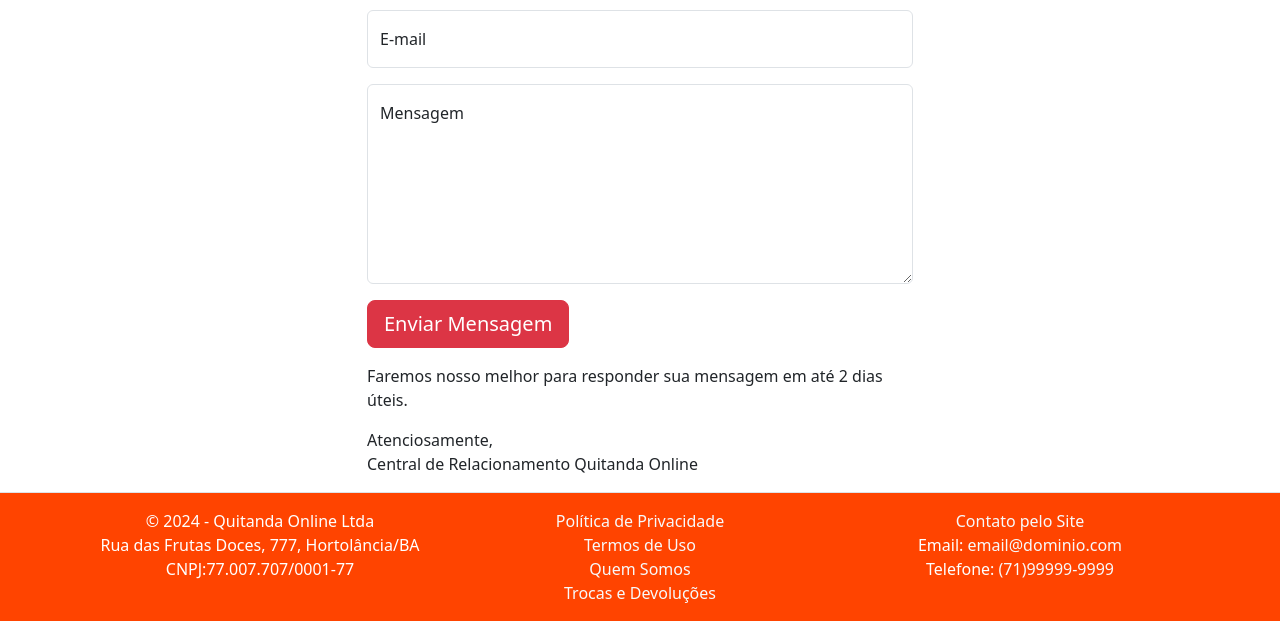
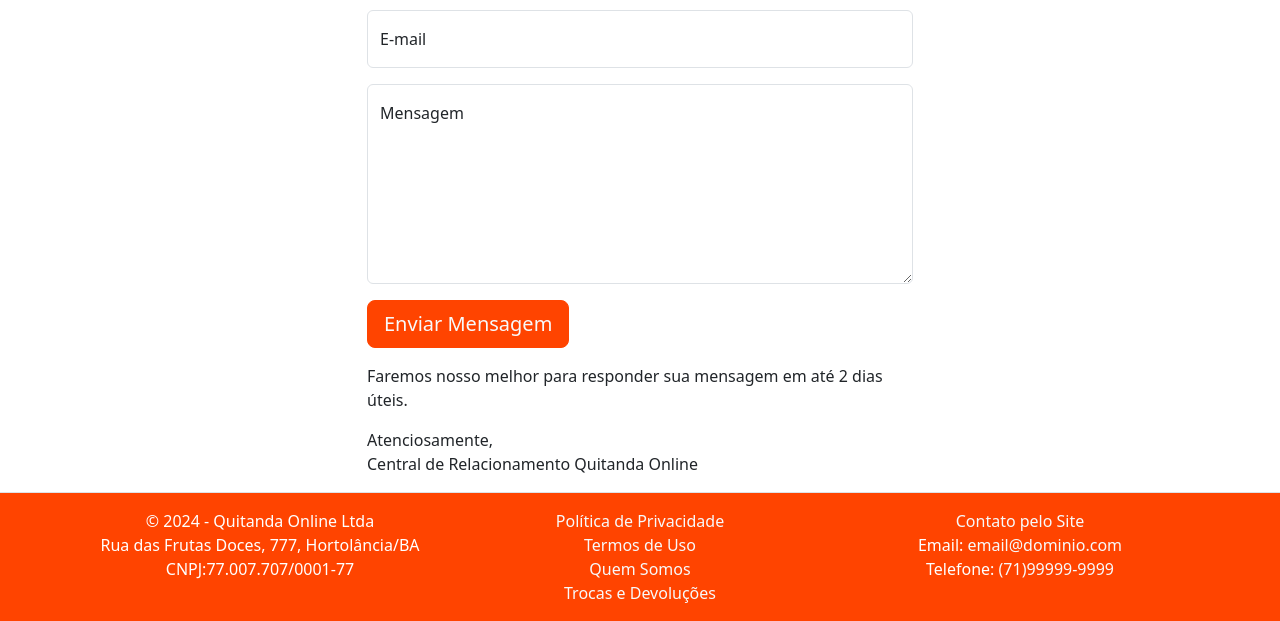
Before and after one commit to flavio16silva/Quitanda, a plain HTML site: page contato.html in a window 1280 px wide. Shown: the part 196-817 px from the top of the page. Drawn offline with nearby package versions, Linux system fonts and the light colour scheme.

Commit message:
alteração da cor botão - enviar mensagem

```diff
--- a/contato.html
+++ b/contato.html
@@ -152,7 +152,7 @@
               <button
                 type="button"
                 onclick="window.location.href='/confirmcontato.html'"
-                class="btn btn-lg btn-danger"
+                class="btn btn-lg text-light btn-add-car"
               >
                 Enviar Mensagem
               </button>
```
